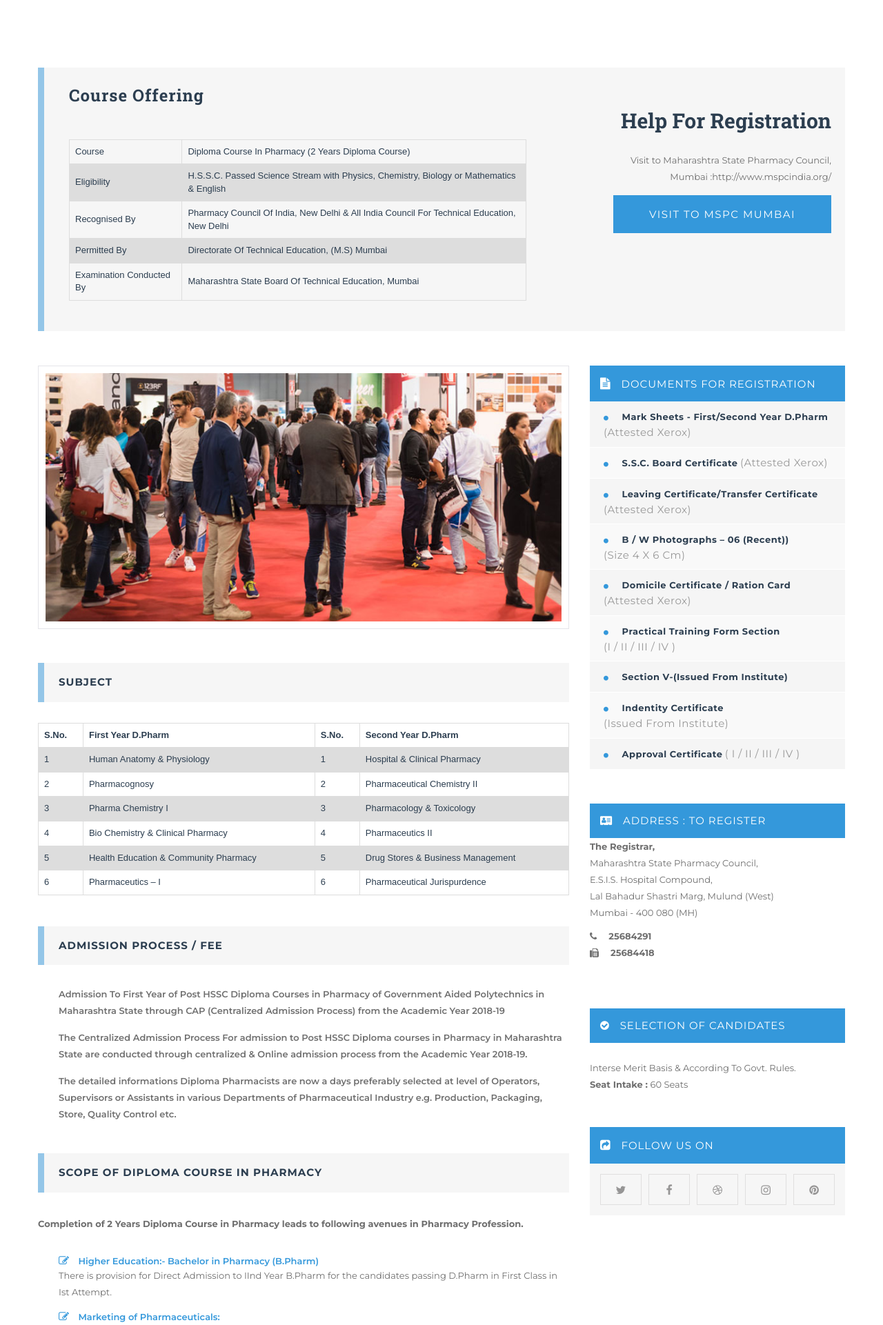
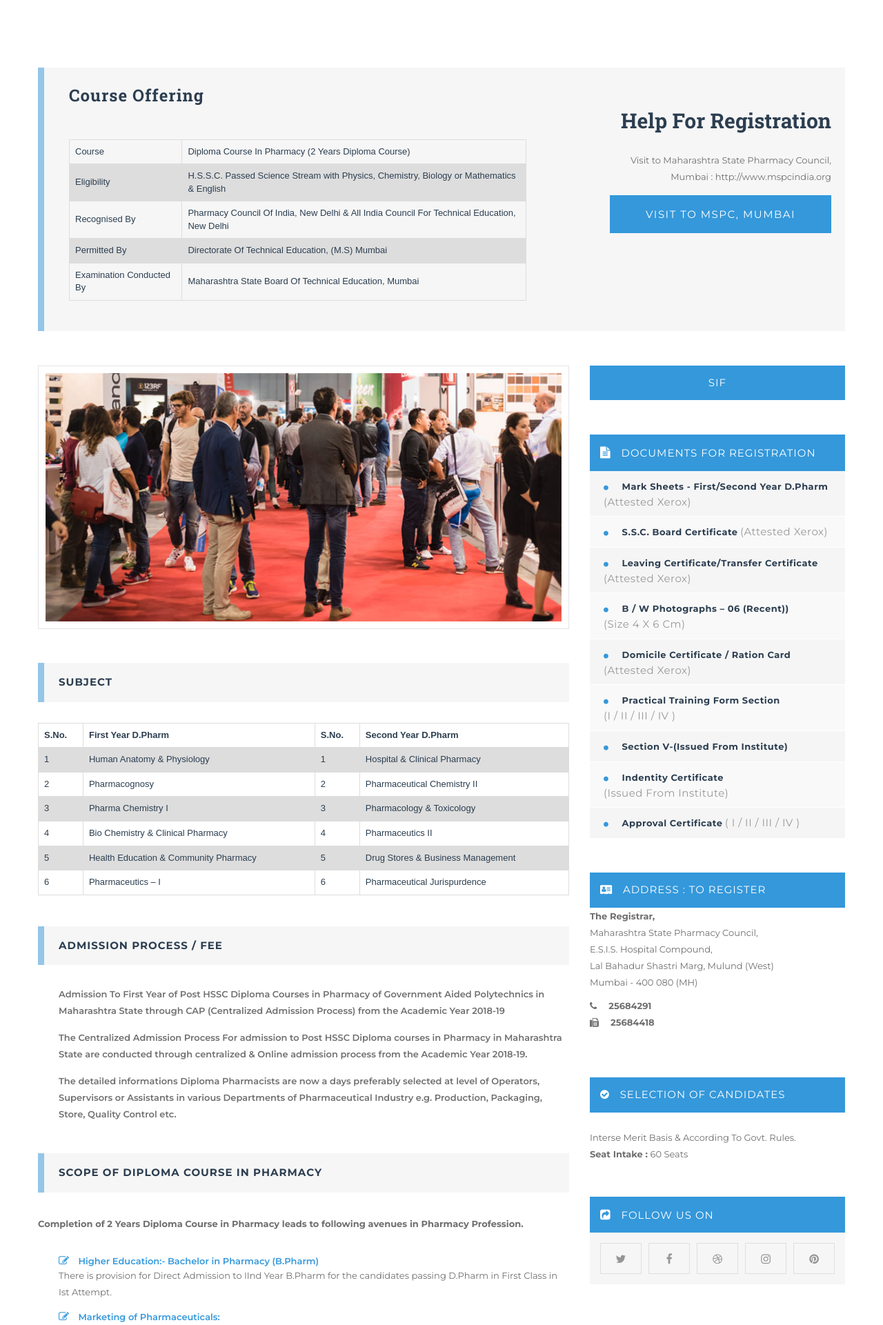
Before and after one commit to sarangshahane/matoshree, a PHP site: page /dpharm.php in a window 1280 px wide. Shown: the part 396-2317 px from the top of the page at 69% size. Run offline with PHP 8.4, Linux system fonts and the light colour scheme; some libraries are stand-ins or nearby versions.

Commit message:
added SIF form, spelling correction etc

```diff
--- a/contact.php
+++ b/contact.php
@@ -133,7 +133,6 @@
 												<i class="fa fa-envelope"></i>
 												<div class="content">
 													<a href="#">principalscop1@gmail.com</a>
-													<a href="#">info@matoshreee.com</a>
 												</div>
 											</div>
 										</div>
--- a/dpharm.php
+++ b/dpharm.php
@@ -88,11 +88,11 @@ tr:nth-child(even) {
 								</div>
 								<div class="right-title">
 								<h2><b>Help For Registration</b></h2>
-								&nbsp&nbsp&nbsp<p>&nbspVisit to Maharashtra State Pharmacy Council,<br>Mumbai :http://www.mspcindia.org/</p>
+								&nbsp&nbsp&nbsp<p>&nbspVisit to Maharashtra State Pharmacy Council,<br>Mumbai : http://www.mspcindia.org </p>
 								</div>
 
 								<div class="right-title">
-									<a href="http://www.mspcindia.org/" target="_blank">Visit to MSPC Mumbai </a>
+									<a href="http://www.mspcindia.org">Visit to MSPC, Mumbai</a>
 								</div>
 						</div>
 							<div class="row">
@@ -432,6 +432,10 @@ tr:nth-child(even) {
 
 								<div class="col-md-4 col-sm-12 col-xs-12">
 									<div class="right-content">
+										<div>
+												<a href="img/sif2019.pdf"><h4><center>SIF</center> </h4></a>
+										</div>
+
 										<div class="event-info">
 										<h4>Documents For Registration</h4>
 											<ul>
--- a/footer.php
+++ b/footer.php
@@ -1,4 +1,4 @@
-<div class="bottom-sidebar style-02 white-text-style">
+s<div class="bottom-sidebar style-02 white-text-style">
 	<div class="container">
 		<div class="row">
 			<div class="col-md-4 col-sm-6 col-xs-12">
@@ -68,7 +68,7 @@
 <footer class="kopa-footer style-02">
 	<div class="container">
 		<div class="pull-left">
-			<p>Copyright © 2018 - 2019 <a href="#">Matoshree Education Society</a>. All Rights Reserved.</p>
+			<p>Copyright © 2018 - 2019 <a href="#">Matoshri Education Society</a>. All Rights Reserved.</p>
 		</div>
 		<div class="pull-right">
 			<ul>
--- a/index.php
+++ b/index.php
@@ -23,7 +23,7 @@
 		                                <img class="sp-image sp-image-bg" src="img/icon/blank.gif" data-src="images/main-slider/1.jpg" data-retina="images/main-slider/1.jpg" alt="" />
 		                                <p class="sp-layer sp-txt-1" data-horizontal="300" data-vertical="350" data-show-transition="right" data-hide-transition="left" data-show-delay="400" data-hide-delay="200" data-show-duration="1000" data-hide-duration="1000">EDUCATION SOCIETY</p>
 		                                <p class="sp-layer sp-txt-2" data-horizontal="420" data-vertical="430" data-show-transition="up" data-hide-transition="down" data-show-delay="800" data-hide-delay="200" data-show-duration="1000" data-hide-duration="1000">Education is learning what you didn't even know you didn't know.</p>
-		                                <p class="sp-layer sp-txt-3" data-horizontal="520" data-vertical="300" data-show-transition="left" data-hide-transition="right" data-show-delay="400" data-hide-delay="200" data-show-duration="1000" data-hide-duration="1000">MATOSHREE</p>
+		                                <p class="sp-layer sp-txt-3" data-horizontal="520" data-vertical="300" data-show-transition="left" data-hide-transition="right" data-show-delay="400" data-hide-delay="200" data-show-duration="1000" data-hide-duration="1000">MATOSHRI</p>
 		                            </div>
 		                            <!-- sp-slide -->
 		                        </div>
@@ -39,7 +39,7 @@
 								<div class="widget kopa-widget-welcome style-01">
 									<header class="widget-header style-02">
 										<h3 class="widget-title">Wellcome to</h3>
-										<h4>matoshree education society</h4>
+										<h4>matoshri education society</h4>
 									</header>
 									<div class="widget-content module-welcome-01">
 										<p>
```
Also changed, not shown: images/courses/stethoscope.jpg (added), 1 other file.
